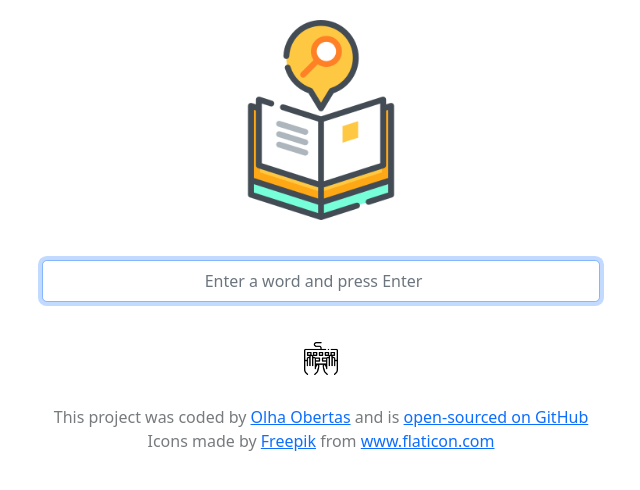
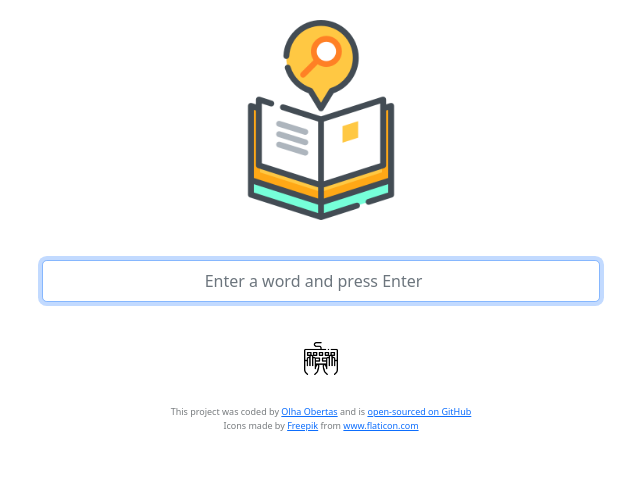
Before and after one commit to oobertas/dictionary-project, a React (Create React App) app: page / in a window 1280 px wide. Shown: the top 490 px of the page, without its empty margins (319-959 px from the left). Built offline with nearby package versions, Linux system fonts and the light colour scheme.

Commit message:
Update App.css

```diff
--- a/src/App.css
+++ b/src/App.css
@@ -10,5 +10,6 @@
 
 .app-footer {
   margin: 30px;
+  font-size: xx-small;
   color: #777b7e;
 }
```
